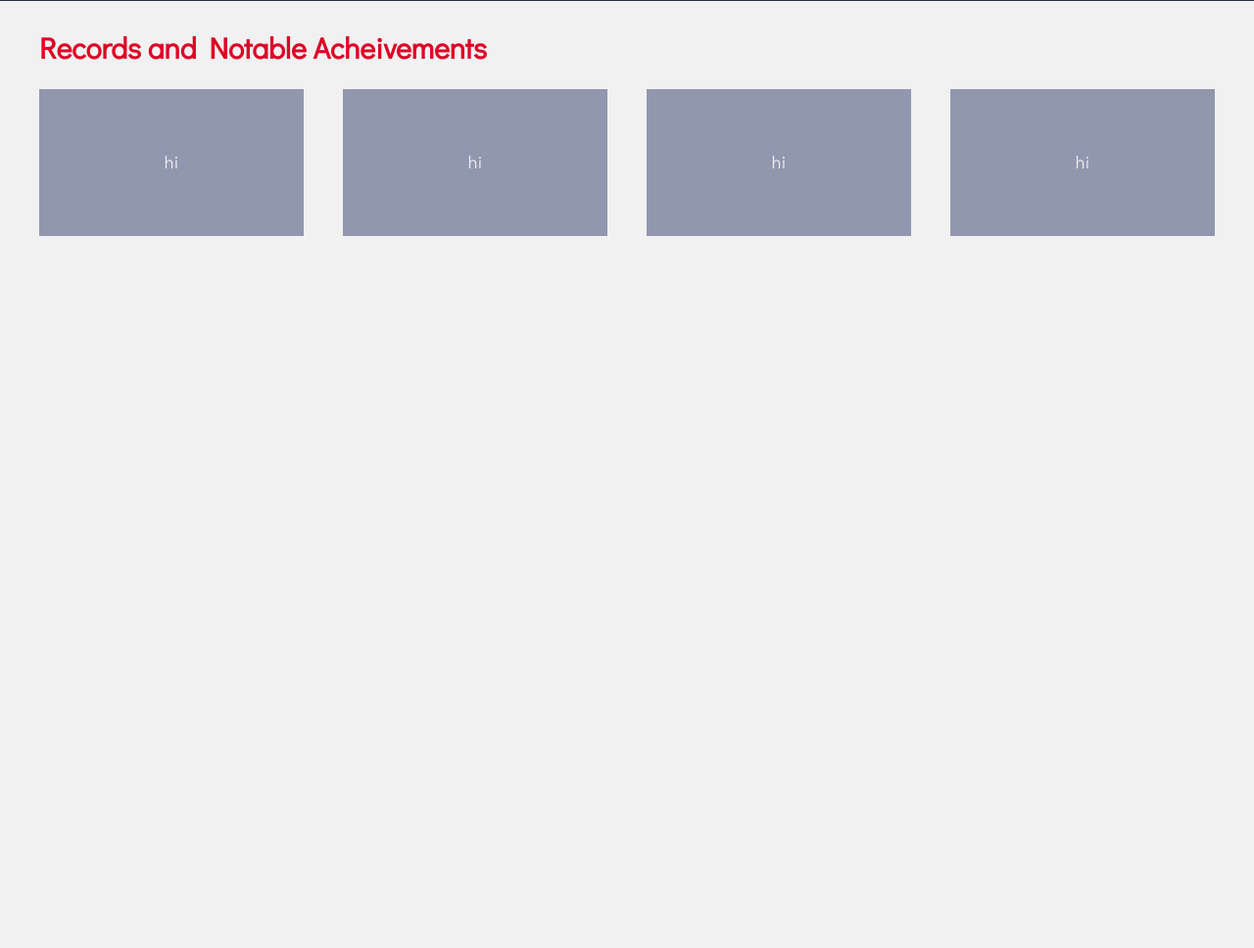
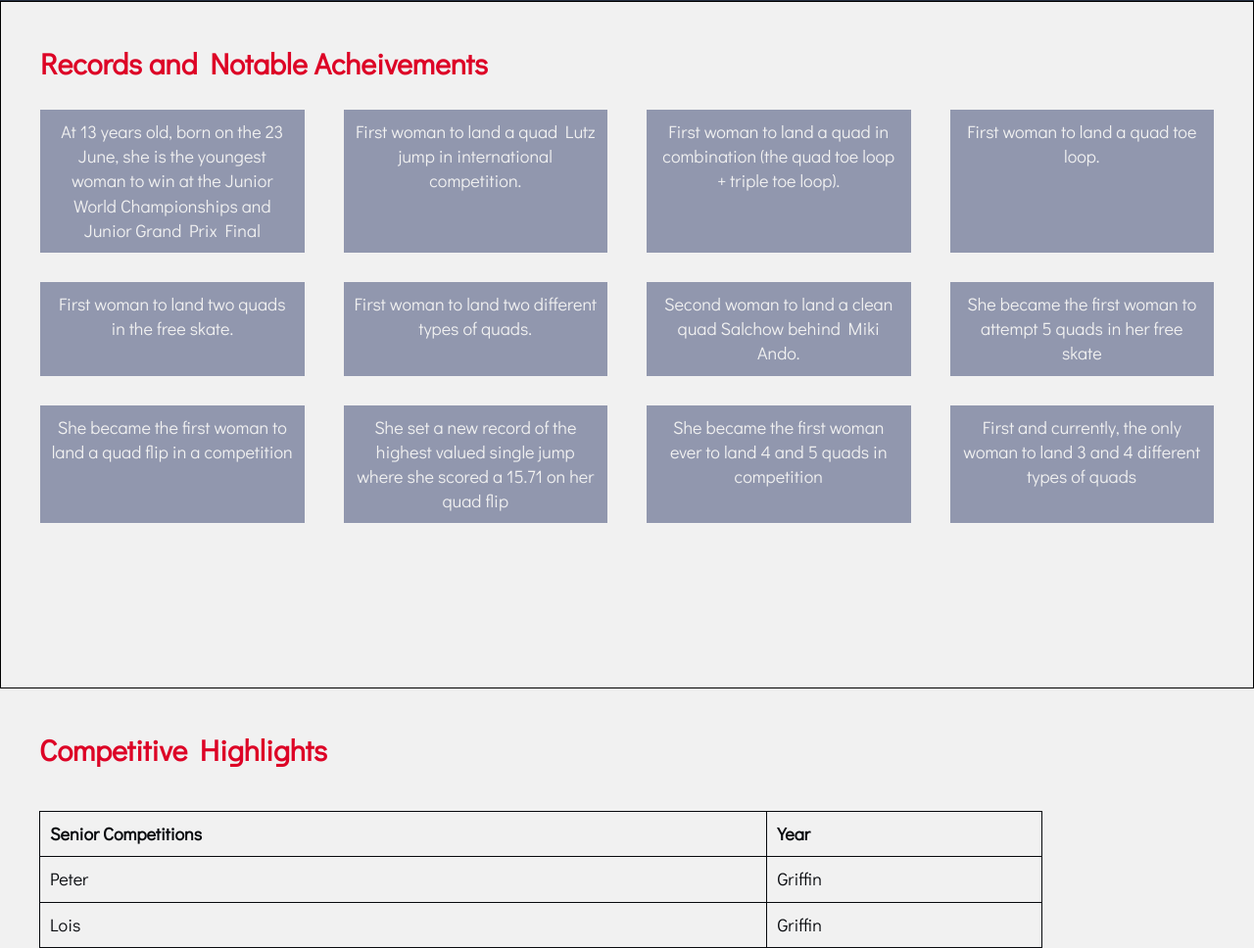
Before and after one commit to emmazrocks11/alexandra-trusova, a plain HTML site: page index.html in a window 1280 px wide. Shown: the part 1538-2506 px from the top of the page at 98% size. Before the commit the page ends 2239 px from the top, so only its background shows below. Drawn offline with Linux system fonts and the light colour scheme; a web font is replaced by a local one.

Commit message:
added table

```diff
--- a/index.html
+++ b/index.html
@@ -91,19 +91,6 @@
         height: 30px;
         font-size: 80%;
         padding: 7px 0px 0px 20px;
-      }
-
-      #name {
-        text-align: center;
-      }
-
-      #name h1 {
-        margin-bottom: 50px;
-        color: #800a12;
-      }
-
-      #name h2 {
-        color: #9197ae
       }
 
       .section1 {
@@ -212,23 +199,28 @@
         text-align: center;
         height: 700px;
         position: relative;
+        border: 1px solid black;
       }
 
       .section3 h2 {
         color: #dd0426;
         position: absolute;
-        margin: 35px 40px;
+        margin: 50px 40px;
       }
 
       div.bluebox {
         position: relative;
         background-color: #9197ae;
-        min-height: 150px;
+        min-height: 70px;
         width: 640px;
       }
 
       div.top {
-        margin-top: 90px;
+        margin-top: 110px;
+      }
+
+      div.rowAfter {
+        margin-top: 30px;
       }
 
       div.left3 {
@@ -240,13 +232,42 @@
         margin-left: 40px;
         margin-right: 40px;
       }
-      /*https://www.w3schools.com/css/css_align.asp*/
-      p.center {
-        margin: 0;
-        position: absolute;
-        top: 50%;
-        left: 50%;
-        transform: translate(-50%, -50%);
+
+      .bluebox p {
+        margin: 10px;
+      }
+
+      .section4 {
+        text-align: left;
+      }
+
+      .section4 h2 {
+        color: #dd0426;
+        margin: 50px 40px;
+      }
+
+      table, td, th {
+        padding: 10px;
+        border: 1px solid;
+      }
+
+      table {
+        margin-left: 40px;
+        width: 80%;
+        border-collapse: collapse;
+      }
+
+      #name {
+        text-align: center;
+      }
+
+      #name h1 {
+        margin-bottom: 50px;
+        color: #800a12;
+      }
+
+      #name h2 {
+        color: #9197ae
       }
     </style>
 
@@ -323,25 +344,85 @@ performed by Anastasiya Spiridonova)</li>
       <div class="flex-container">
         <div class="bluebox left3 top">
           <p class="center">
-            hi
+            At 13 years old, born on the 23 June, she is the youngest woman to win at the Junior World Championships and Junior Grand Prix Final
           </p>
         </div>
         <div class="bluebox left3 top">
           <p class="center">
-            hi
+            First woman to land a quad Lutz jump in international competition.
           </p>
         </div>
         <div class="bluebox left3 top">
           <p class="center">
-            hi
+            First woman to land a quad in combination (the quad toe loop + triple toe loop).
           </p>
         </div>
         <div class="bluebox farRight top">
           <p class="center">
-            hi
+            First woman to land a quad toe loop.
+          </p>
+        </div>
+      </div>
+      <div class="flex-container">
+        <div class="bluebox left3 rowAfter">
+          <p class="center">
+            First woman to land two quads in the free skate.
+          </p>
+        </div>
+        <div class="bluebox left3 rowAfter">
+          <p class="center">First woman to land two different types of quads.
+          </p>
+        </div>
+        <div class="bluebox left3 rowAfter">
+          <p class="center">
+            Second woman to land a clean quad Salchow behind Miki Ando.
+          </p>
+        </div>
+        <div class="bluebox farRight rowAfter">
+          <p class="center">
+            She became the first woman to attempt 5 quads in her free skate
+          </p>
+        </div>
+      </div>
+      <div class="flex-container">
+        <div class="bluebox left3 rowAfter">
+          <p class="center">
+            She became the first woman to land a quad flip in a competition
+          </p>
+        </div>
+        <div class="bluebox left3 rowAfter">
+          <p class="center">She set a new record of the highest valued single jump where she scored a 15.71 on her quad flip
+          </p>
+        </div>
+        <div class="bluebox left3 rowAfter">
+          <p class="center">
+            She became the first woman ever to land 4 and 5 quads in competition
+          </p>
+        </div>
+        <div class="bluebox farRight rowAfter">
+          <p class="center">
+            First and currently, the only woman to land 3 and 4 different types of quads
           </p>
         </div>
       </div>
     </div>
+    <div class="section4">
+      <h2>Competitive Highlights
+      </h2>
+      <table>
+        <tr>
+          <th>Senior Competitions</th>
+          <th>Year</th>
+        </tr>
+        <tr>
+          <td>Peter</td>
+          <td>Griffin</td>
+        </tr>
+        <tr>
+          <td>Lois</td>
+          <td>Griffin</td>
+        </tr>
+      </table>
+    </div>
   </body>
 </html>
```
